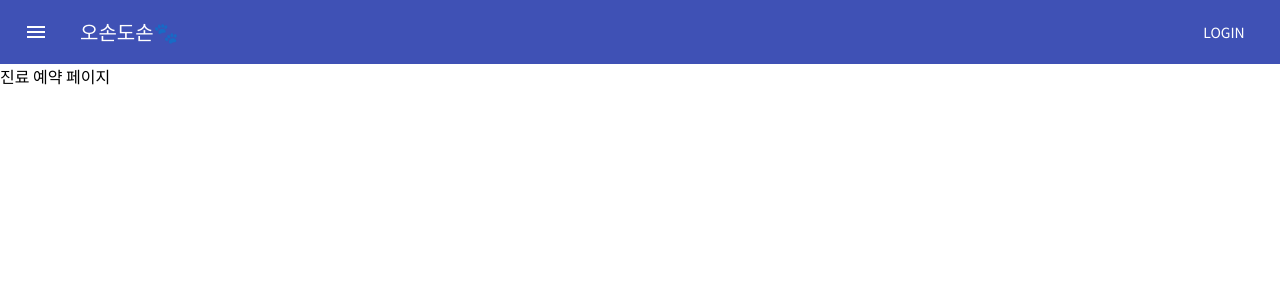
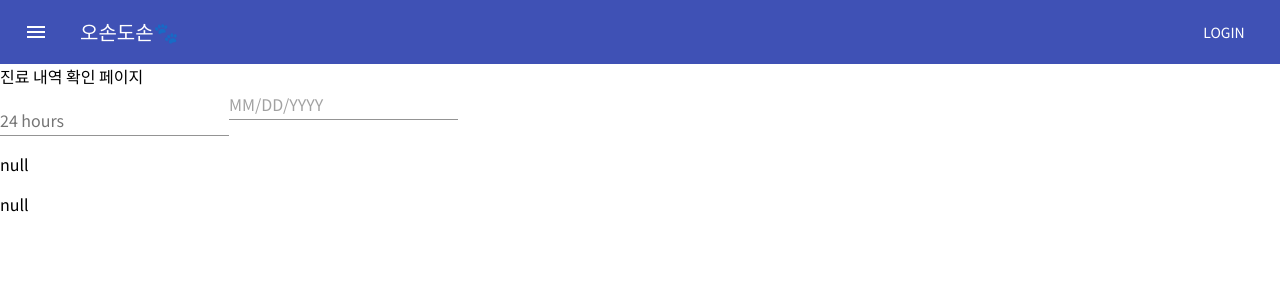
Before and after one commit to Seohyun-Roh/Oson_Doson_v2, a React (Create React App) app in the folder client/: page /appt in a window 1280 px wide. Shown: the top 300 px of the page. Built offline with nearby package versions, Linux system fonts and the light colour scheme.

Commit message:
날짜 선택 & 시간 선택 추가
"@date-io/date-fns": "^1.3.13",
"@date-io/dayjs": "^1.3.13",
"@date-io/moment": "^1.3.9",
"@material-ui/pickers": "^3.2.10",
"draft-js": "^0.11.7",
"moment": "^2.26.0"
버전 맞추기

```diff
--- a/client/package.json
+++ b/client/package.json
@@ -3,14 +3,20 @@
   "version": "0.1.0",
   "private": true,
   "dependencies": {
+    "@date-io/date-fns": "^1.3.13",
+    "@date-io/dayjs": "^1.3.13",
+    "@date-io/moment": "^1.3.9",
     "@material-ui/core": "^4.12.3",
     "@material-ui/icons": "^4.11.2",
+    "@material-ui/pickers": "^3.2.10",
     "@testing-library/jest-dom": "^5.14.1",
     "@testing-library/react": "^11.2.7",
     "@testing-library/user-event": "^12.8.3",
     "axios": "^0.22.0",
+    "draft-js": "^0.11.7",
     "eslint": "^7.11.0",
     "http-proxy-middleware": "^2.0.1",
+    "moment": "^2.26.0",
     "react": "^17.0.2",
     "react-dom": "^17.0.2",
     "react-redux": "^7.2.5",
--- a/client/src/views/AppointmentPage.js
+++ b/client/src/views/AppointmentPage.js
@@ -1,12 +1,59 @@
 import React, { Component } from 'react'
 import MenuBar from '../components/MenuBar';
+import { DatePicker, MuiPickersUtilsProvider, TimePicker } from "@material-ui/pickers";
+import MomentUtils from "@date-io/moment";
 
 class AppointmentPage extends Component {
+
+    constructor(props){
+        super(props);
+        this.state = {
+            selectedDate: null,
+            selectedTime: null,
+            checkedB: false
+        };
+    }
+
+    handleDateChange = (date) => {
+        this.setState({ selectedDate: date });
+        console.log(this.state.selectedDate)
+    }
+
+    handleTimeChange = (time) => {
+        this.setState({ selectedTime: time });
+        console.log(this.state.selectedDate)
+    }
+
     render() {
+        const { classes } = this.props;
         return (
             <div>
                 <MenuBar />
-                진료 예약 페이지
+                진료 내역 확인 페이지
+                <div>
+                    <MuiPickersUtilsProvider utils={MomentUtils}>
+                    <TimePicker
+                        keyboard="true" placeholder="24 hours"
+                        clearable
+                        ampm={false}
+                        label="24 hours"
+                        value={this.state.selectedTime}
+                        onChange={this.handleTimeChange}
+                    />
+                    <DatePicker
+                        keyboard="true" placeholder="MM/DD/YYYY" format={"MM/DD/YYYY"}
+                        value={this.state.selectedDate}
+                        mask={[/\d/, /\d/, "/", /\d/, /\d/, "/", /\d/, /\d/, /\d/, /\d/]}
+                        onChange={this.handleDateChange}
+                        disableopenonenter="true"
+                        animateYearScrolling={false}
+                        autoOk={true}
+                        clearable
+                        />
+                    <p>{JSON.stringify(this.state.selectedDate)}</p>
+                    <p>{JSON.stringify(this.state.selectedTime)}</p>
+                    </MuiPickersUtilsProvider>
+                </div>
             </div>
         )
     }
--- a/package.json
+++ b/package.json
@@ -28,6 +28,7 @@
     "eslint-plugin-react": "^7.26.1",
     "express": "^4.17.1",
     "jsonwebtoken": "^8.5.1",
+    "moment": "^2.29.1",
     "mongoose": "^6.0.8",
     "multer": "^1.4.3",
     "mysql": "^2.18.1"
```
Also changed, not shown: 2 other files (tests, documents, lock files or other folders).
